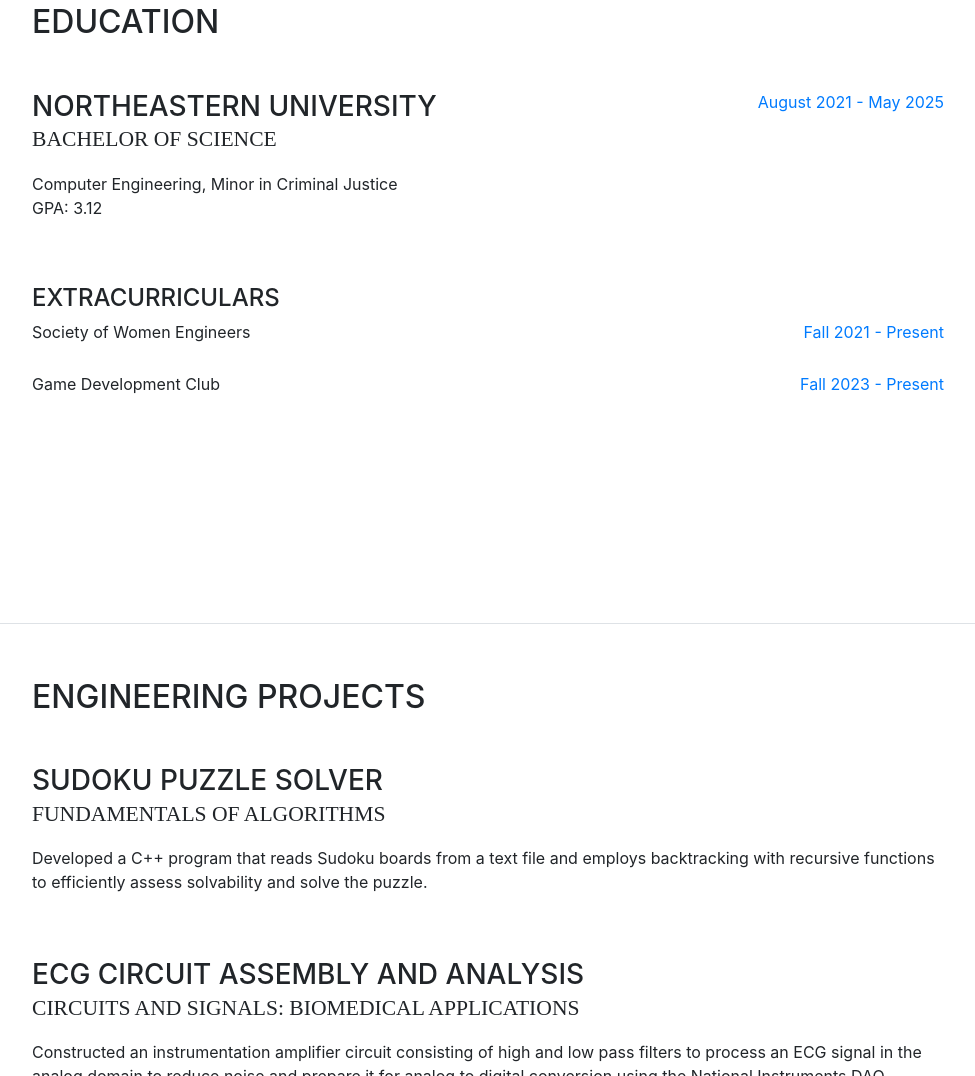
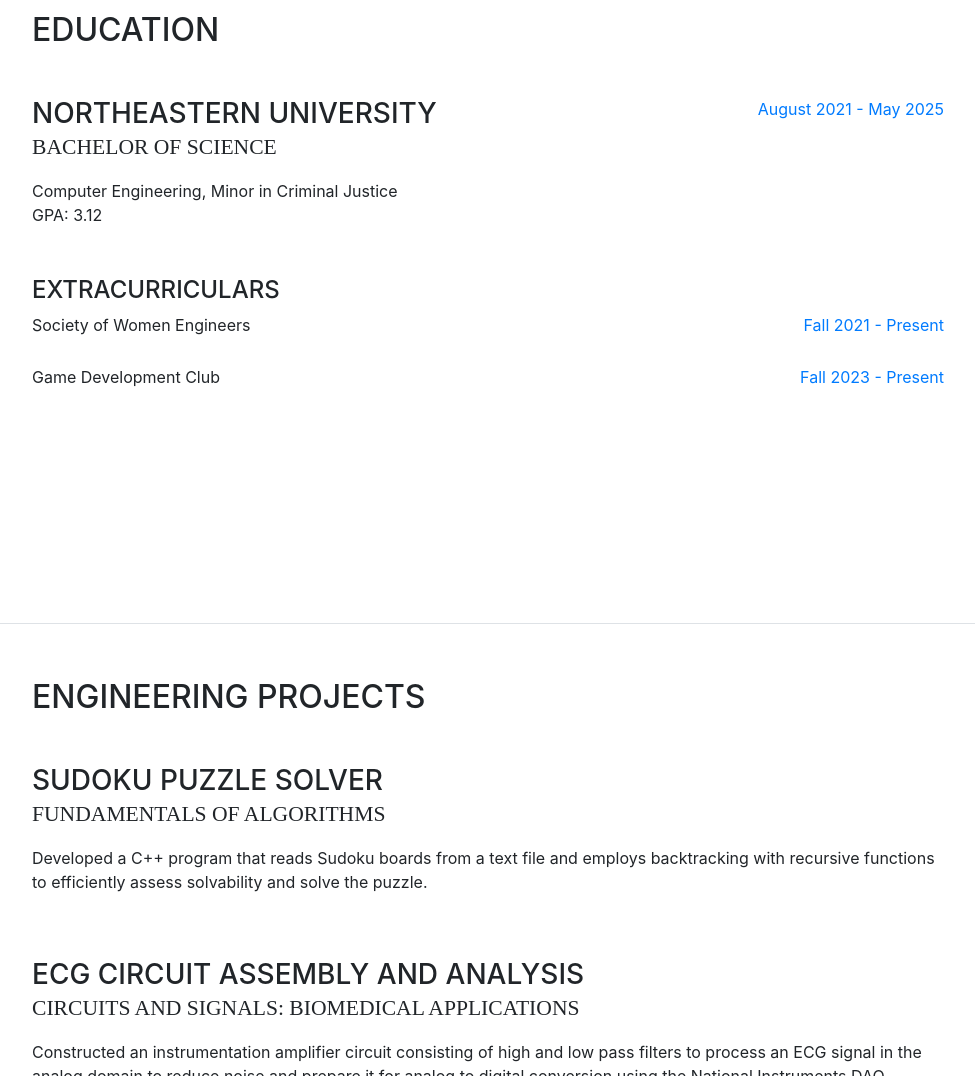
Before and after one commit to natwilson21/natwilson21.github.io, a website with bundled scripts: page index.html in a window 1280 px wide. Shown: the part 1815-2891 px from the top of the page, without its empty margins (288-1263 px from the left). Built offline with nearby package versions, Linux system fonts and the light colour scheme; a web font is replaced by a local one.

Commit message:
Update index.html

```diff
--- a/index.html
+++ b/index.html
@@ -150,7 +150,7 @@
           </div>
 
 
-          <div class="resume-item d-flex flex-column flex-md-row mb-5">
+          <div class="resume-item d-flex flex-column flex-md-row mb-5" style="margin-top: -15px;">
             <div class="resume-content mr-auto">
               <h4 class="mb-0">Extracurriculars</h4>
             </div>
```
